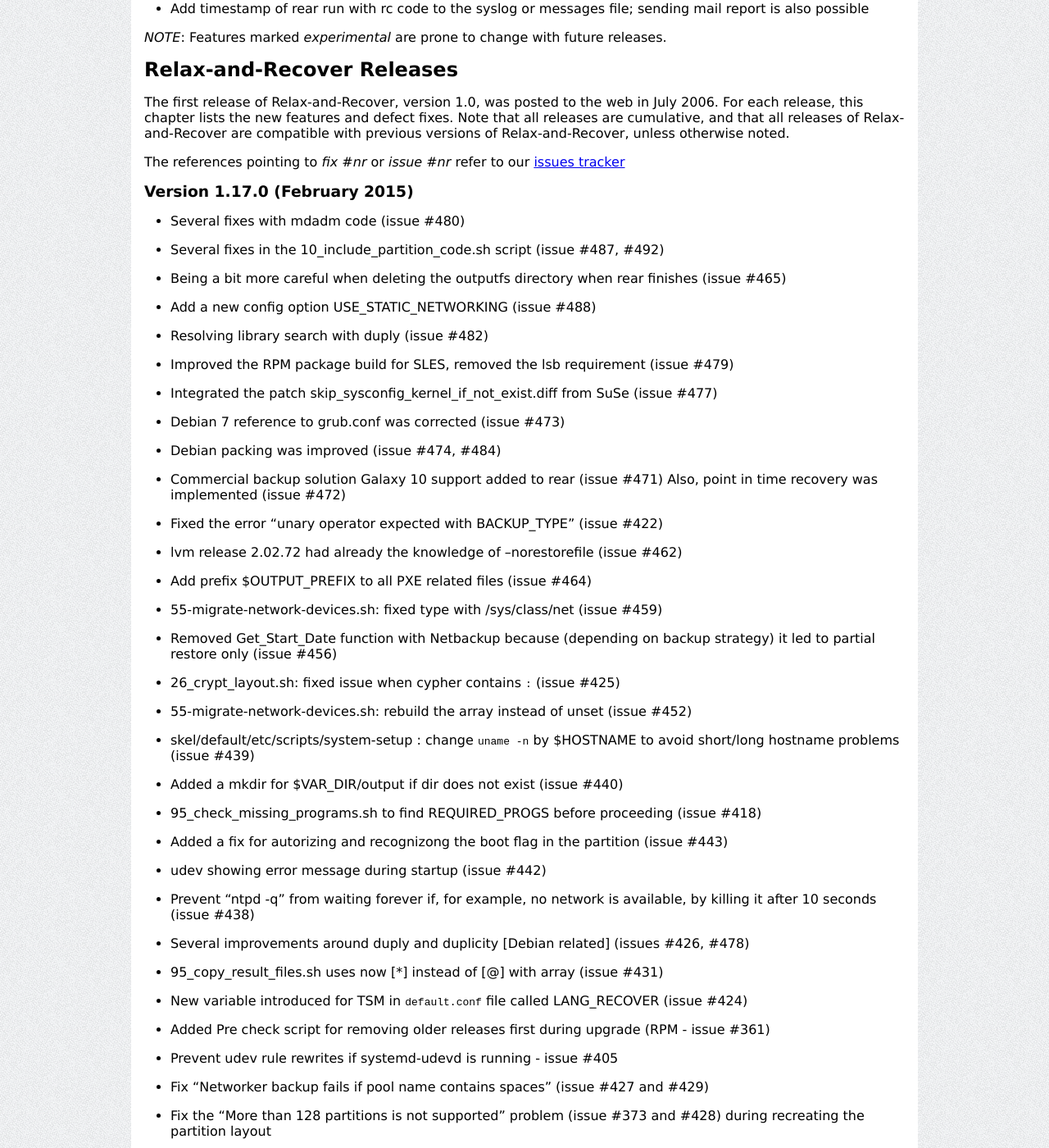
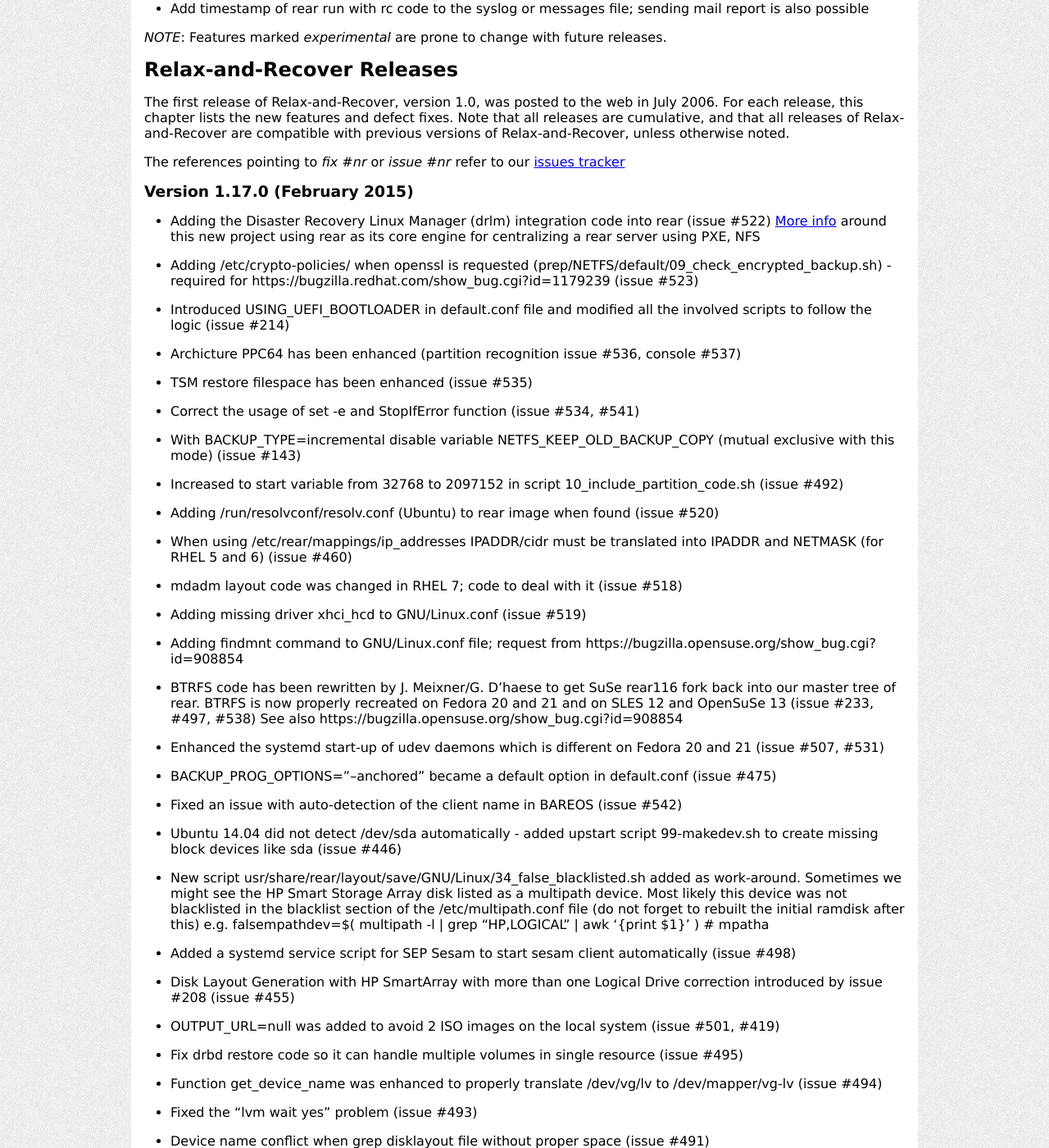
Before and after one commit to rear/rear.github.com, a Jekyll site: the page built from documentation/release-notes-1-17.md, in a window 1280 px wide and 1400 px high, scrolled down 2315 px. Shown: the whole window at 82% size. Built offline with Jekyll 4.4.1, drawn with Linux system fonts in a browser that asks for light colours; comment, search, counter and statistics services are not loaded; some of the changed text lies outside the part shown.

Commit message:
adding the changes into the doc of release notes of 1.17

```diff
--- a/documentation/release-notes-1-17.md
+++ b/documentation/release-notes-1-17.md
@@ -76,7 +76,7 @@
   - EMC Networker, also known as Legato (BACKUP=NSR)
   - SEP Sesam (BACKUP=SESAM)
 
-* Integrates with [Disaster Recovery Linux Manager (drlm)](http://drlm.org)
+* Integrates with [Disaster Recovery Linux Manager (drlm)](http://drlm.org) (*NEW!*)
 
 * Udev support (except for some really ancient udev versions) which is
   the base for many new and important features:
@@ -152,7 +152,62 @@
 
 ### Version 1.17.0 (February 2015)
 
-* Several fixes with mdadm code (issue #480)
+* Adding the Disaster Recovery Linux Manager (drlm) integration code into rear (issue #522)
+  [More info](http://drlm.org) around this new project using rear as its core engine for centralizing a rear server using PXE, NFS
+
+* Adding /etc/crypto-policies/ when openssl is requested (prep/NETFS/default/09_check_encrypted_backup.sh) - required for https://bugzilla.redhat.com/show_bug.cgi?id=1179239 (issue #523)
+
+* Introduced USING_UEFI_BOOTLOADER in default.conf file and modified all the involved scripts to follow the logic (issue #214)
+
+* Archicture PPC64 has been enhanced (partition recognition issue #536, console #537)
+
+* TSM restore filespace has been enhanced (issue #535)
+
+* Correct the usage of set -e and StopIfError function (issue #534, #541)
+
+* With BACKUP_TYPE=incremental disable variable NETFS_KEEP_OLD_BACKUP_COPY (mutual exclusive with this mode) (issue #143)
+
+* Increased to start variable from 32768 to 2097152 in script 10_include_partition_code.sh (issue #492)
+
+* Adding /run/resolvconf/resolv.conf (Ubuntu) to rear image when found (issue #520)
+
+* When using /etc/rear/mappings/ip_addresses IPADDR/cidr must be translated into IPADDR and NETMASK (for RHEL 5 and 6) (issue #460)
+
+* mdadm layout code was changed in RHEL 7; code to deal with it (issue #518)
+
+* Adding missing driver xhci_hcd to GNU/Linux.conf (issue #519)
+
+* Adding findmnt command to GNU/Linux.conf file; request from https://bugzilla.opensuse.org/show_bug.cgi?id=908854
+
+* BTRFS code has been rewritten by J. Meixner/G. D'haese to get SuSe rear116 fork back into our master tree of rear. BTRFS is now properly recreated on Fedora 20 and 21 and on SLES 12 and OpenSuSe 13 (issue #233, #497, #538)
+See also https://bugzilla.opensuse.org/show_bug.cgi?id=908854
+
+* Enhanced the systemd start-up of udev daemons which is different on Fedora 20 and 21 (issue #507, #531)
+
+* BACKUP_PROG_OPTIONS="--anchored" became a default option in default.conf (issue #475)
+
+* Fixed an issue with auto-detection of the client name in BAREOS (issue #542)
+
+* Ubuntu 14.04 did not detect /dev/sda automatically - added upstart script 99-makedev.sh to create missing block devices like sda (issue #446)
+
+* New script usr/share/rear/layout/save/GNU/Linux/34_false_blacklisted.sh added as work-around.
+Sometimes we might see the HP Smart Storage Array disk listed as a multipath device. Most likely this device was not blacklisted in the blacklist section of the /etc/multipath.conf file (do not forget to rebuilt the initial ramdisk after this) e.g. falsempathdev=$( multipath -l | grep "HP,LOGICAL" | awk '{print $1}' )  # mpatha
+
+* Added a systemd service script for SEP Sesam to start sesam client automatically (issue #498)
+
+* Disk Layout Generation with HP SmartArray with more than one Logical Drive correction introduced by issue #208 (issue #455)
+
+* OUTPUT_URL=null was added to avoid 2 ISO images on the local system (issue #501, #419)
+
+* Fix drbd restore code so it can handle multiple volumes in single resource (issue #495)
+
+* Function get_device_name was enhanced to properly translate /dev/vg/lv to /dev/mapper/vg-lv (issue #494)
+
+* Fixed the "lvm wait yes" problem (issue #493)
+
+* Device name conflict when grep disklayout file without proper space (issue #491)
+
+* Several fixes with mdadm code (issue #480, #489, #490, #508, #539)
 
 * Several fixes in the 10_include_partition_code.sh script (issue #487, #492)
 
```
